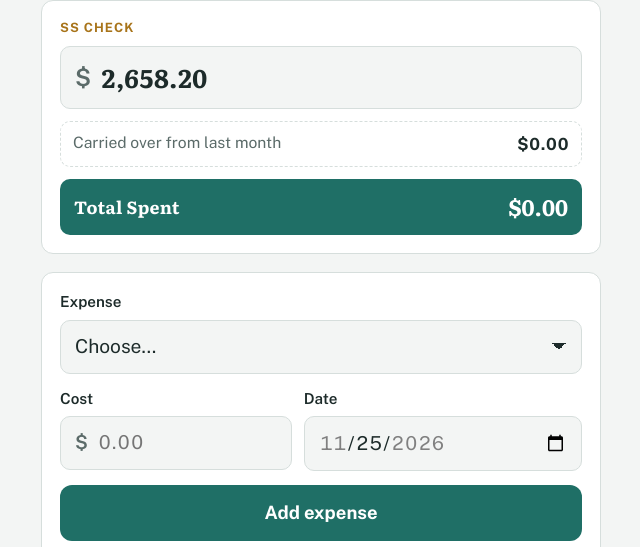
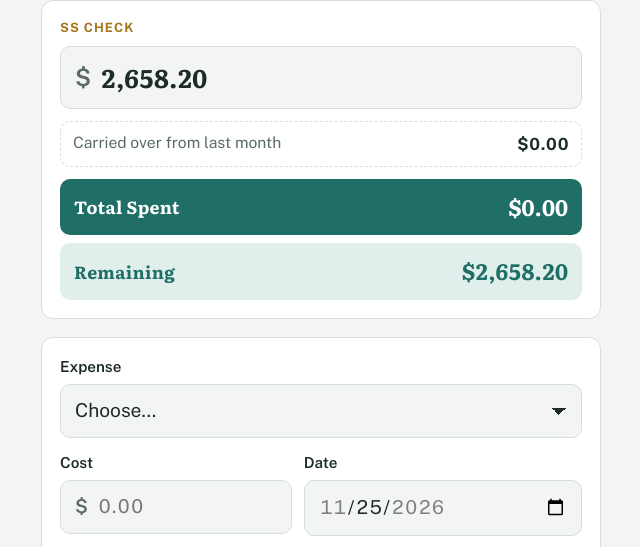
Before and after one commit to SJMarlow/SoSecFi, a plain HTML site: page index.html in a window 1280 px wide. Shown: the part 86-633 px from the top of the page, without its empty margins (319-959 px from the left). Drawn offline with nearby package versions, Linux system fonts and the light colour scheme.

Commit message:
Update index.htmlAdd remaining balance row

```diff
--- a/index.html
+++ b/index.html
@@ -66,6 +66,8 @@ button{cursor:pointer}
 .toptotal span{font-family:var(--f-display);font-weight:700;font-size:1.1rem;letter-spacing:.02em}
 .toptotal b{font-family:var(--f-display);font-size:1.4rem;font-variant-numeric:tabular-nums}
 @media (prefers-color-scheme:dark){.toptotal{color:#0f1817}}
+.toptotal.remain{margin-top:8px;background:var(--accent-soft);color:var(--accent)}
+.toptotal.remain.neg{background:var(--warn-soft);color:var(--warn)}
 
 /* Add form */
 .form{display:grid;gap:14px}
@@ -134,6 +136,7 @@ button{cursor:pointer}
     <div class="field"><span class="pre">$</span><input id="ssInput" inputmode="decimal" autocomplete="off"></div>
     <button class="carry" id="carryBtn"><span id="carryLabel">Carried over</span><b id="carryAmt">$0.00</b></button>
     <div class="toptotal"><span>Total Spent</span><b id="totalTop">$0.00</b></div>
+    <div class="toptotal remain" id="remainRow"><span>Remaining</span><b id="remainTop">$0.00</b></div>
   </section>
 
   <section class="panel">
@@ -331,6 +334,9 @@ button{cursor:pointer}
     renderCats();
     renderList();
     $("totalTop").textContent = fmt(total(view));
+    const rem = m.ss + c - total(view);
+    $("remainTop").textContent = (rem<0?"−":"") + fmt(Math.abs(rem));
+    $("remainRow").classList.toggle("neg", rem<0);
     if(!editingId) setDateBounds();
   }
 
```
